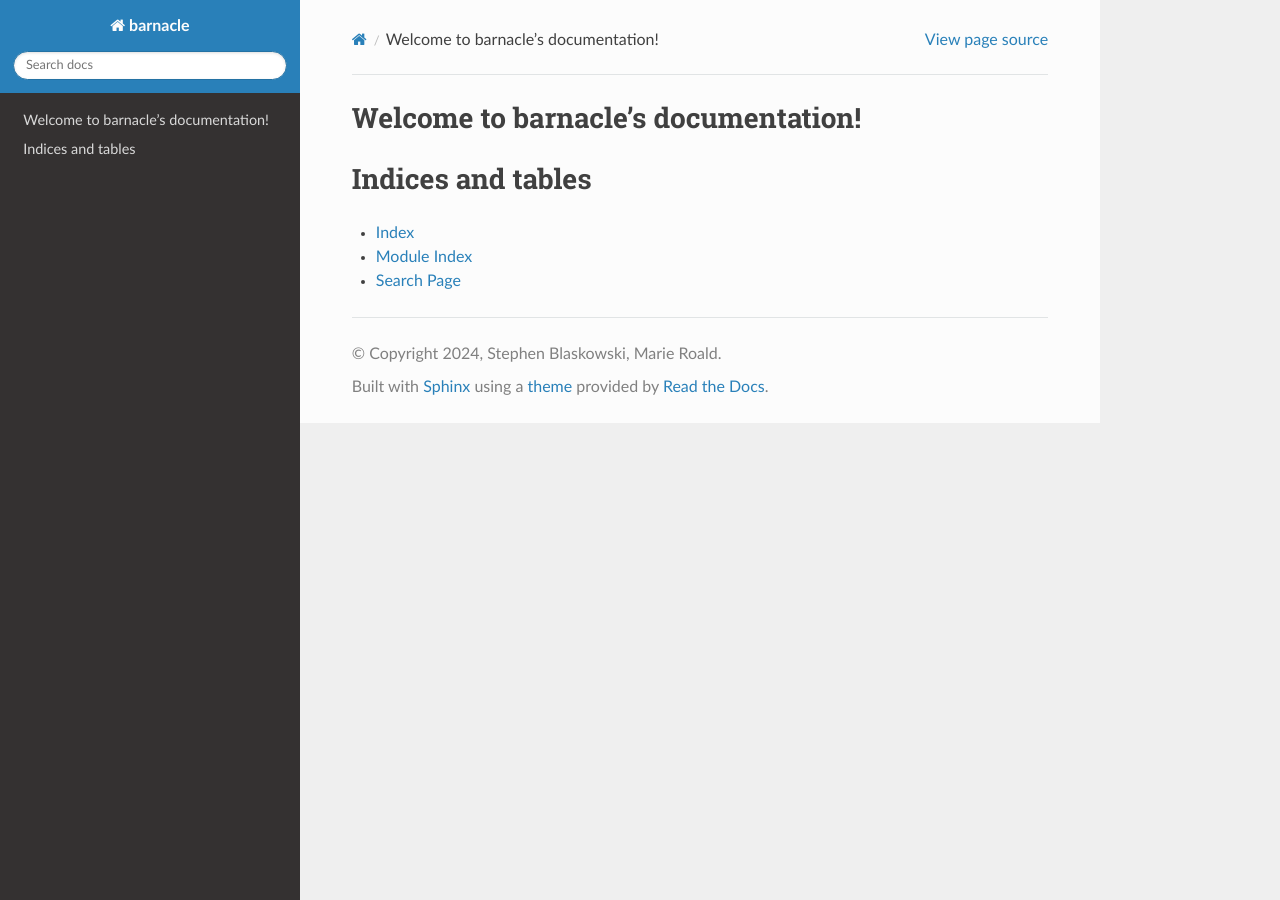
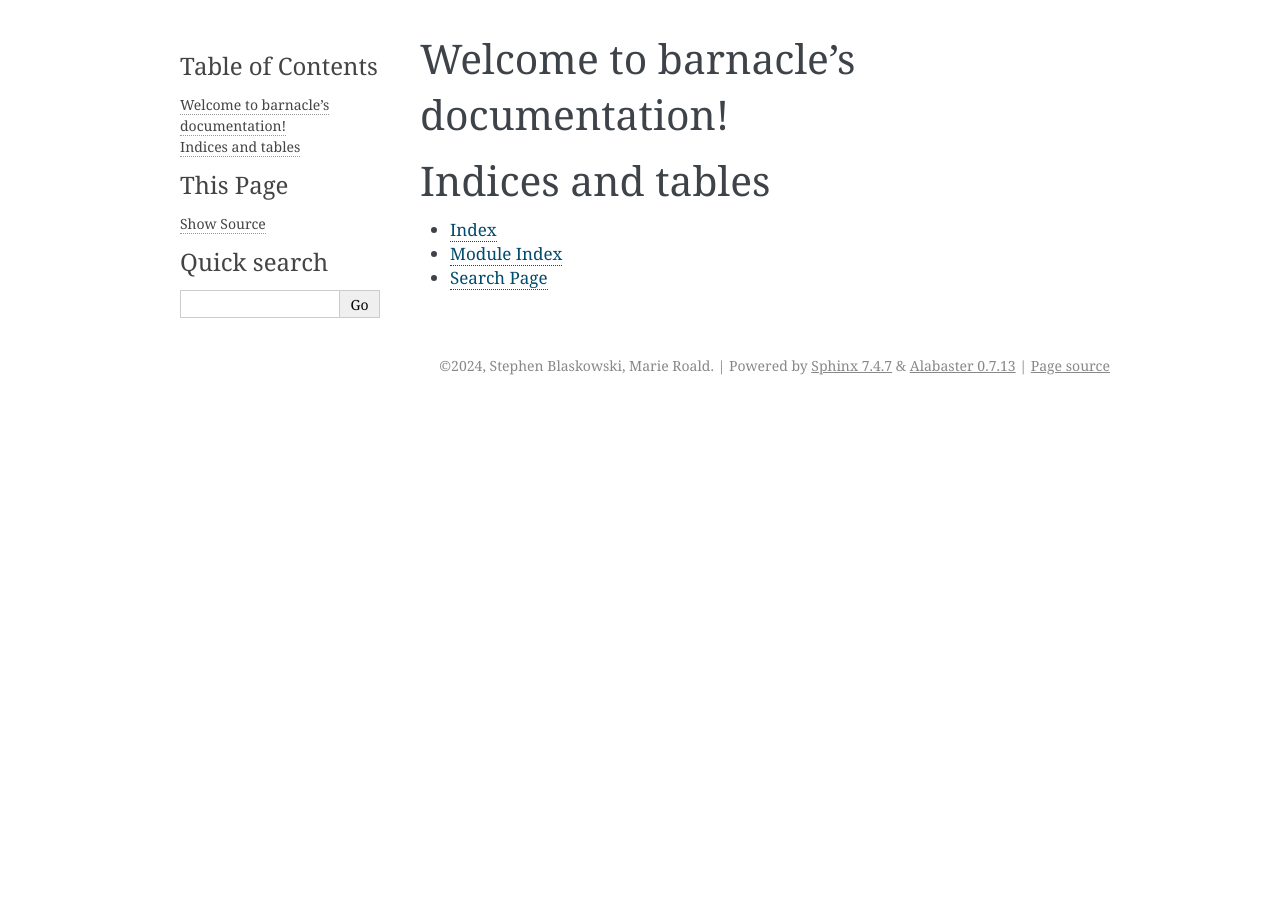
Before and after one commit to blasks/barnacle, a Sphinx documentation site: the page built from docs/index.rst, in a window 1280 px wide. Built offline with Sphinx 7.4.7, drawn with Linux system fonts in a browser that asks for light colours.

Commit message:
new errors

```diff
--- a/docs/conf.py
+++ b/docs/conf.py
@@ -34,5 +34,5 @@ exclude_patterns = ["_build", "Thumbs.db", ".DS_Store"]
 # -- Options for HTML output -------------------------------------------------
 # https://www.sphinx-doc.org/en/master/usage/configuration.html#options-for-html-output
 
-html_theme = 'sphinx_rtd_theme'
+html_theme = 'alabaster'
 html_static_path = ['_static']
```
